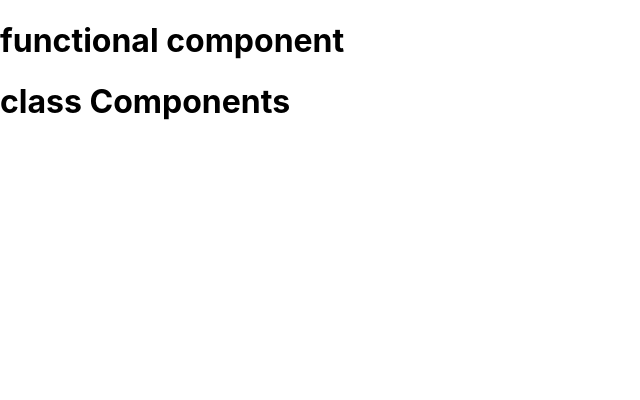
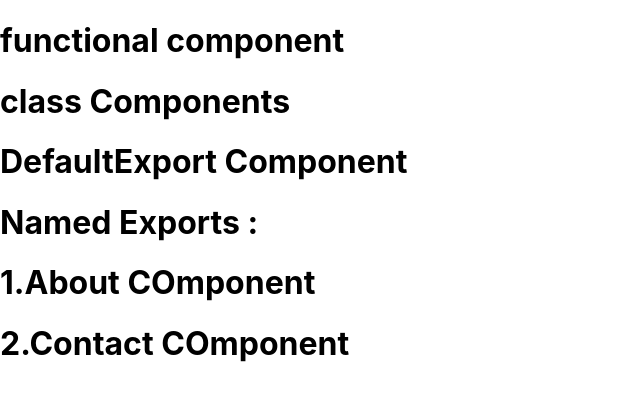
Before and after one commit to GirishSaundarkar/practice-react, a React (Create React App) app: page / in a window 1280 px wide. Shown: the top 400 px of the page, without its empty margins (0-640 px from the left). Built offline with nearby package versions, Linux system fonts and the light colour scheme.

Commit message:
types of exports

```diff
--- a/src/App.js
+++ b/src/App.js
@@ -1,11 +1,16 @@
 import Functional from "./components/Functional";
 import Class from "./components/Class";
+import DefaultExport from "./components/DefaultExport";
+import { About, Contact } from "./components/NamedExport";
 
 function App() {
   return (
     <>
       <Functional />
       <Class />
+      <DefaultExport />
+      <About />
+      <Contact />
     </>
   );
 }
--- /dev/null
+++ b/src/components/DefaultExport.js
@@ -0,0 +1,9 @@
+// export default
+
+function DefaultExport() {
+    return (
+        <h1>DefaultExport Component</h1>
+    );
+}
+
+export default DefaultExport;
--- /dev/null
+++ b/src/components/NamedExport.js
@@ -0,0 +1,18 @@
+// Named Export
+
+function About() {
+    return (
+        <>
+            <h1>Named Exports :</h1>
+            <h1>1.About COmponent</h1>
+        </>
+    )
+}
+
+function Contact() {
+    return (
+        <h1>2.Contact COmponent</h1>
+    )
+}
+
+export { About, Contact };
```
Also changed, not shown: src/static/css/adhyayan.css (added).
